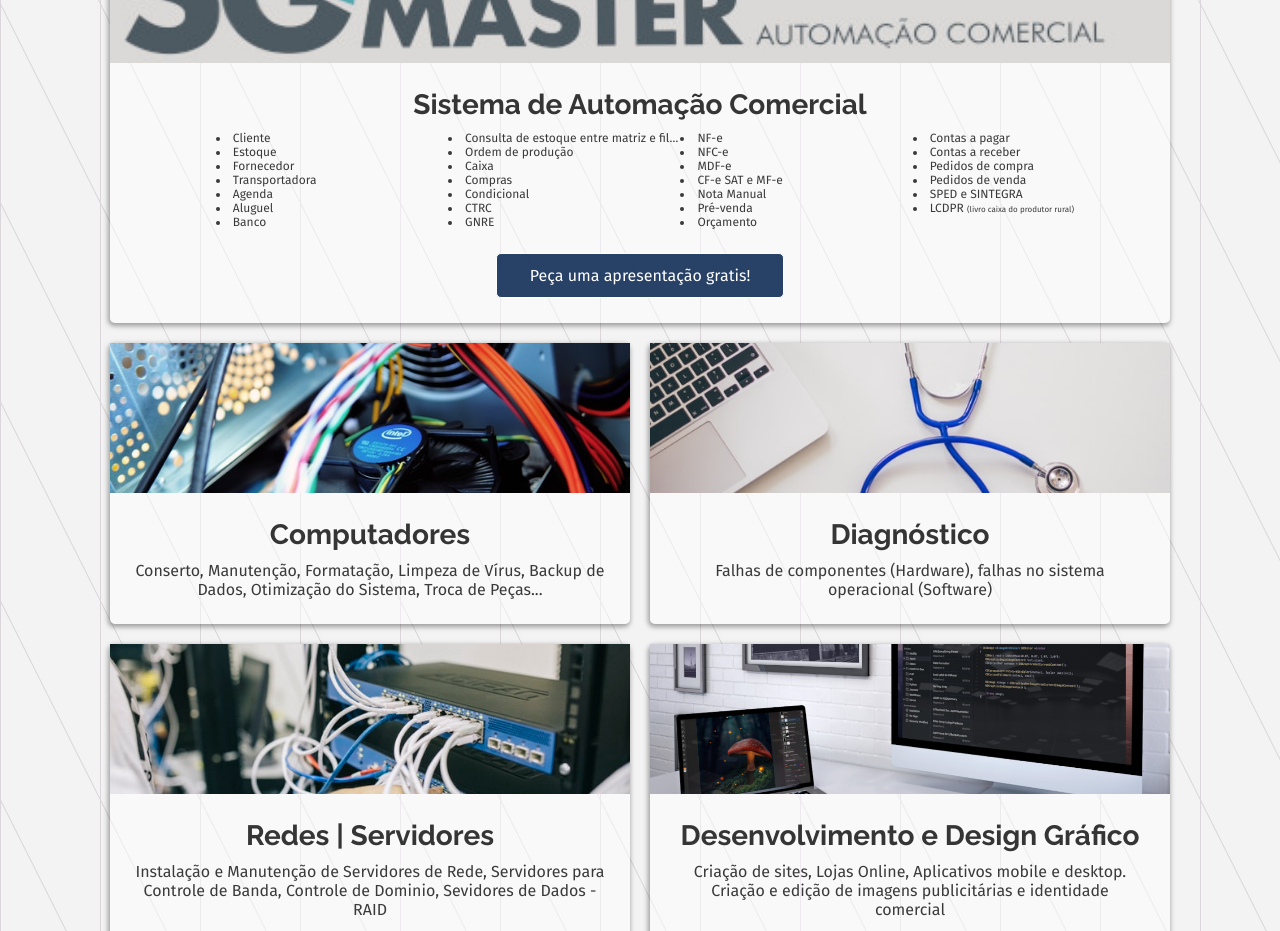
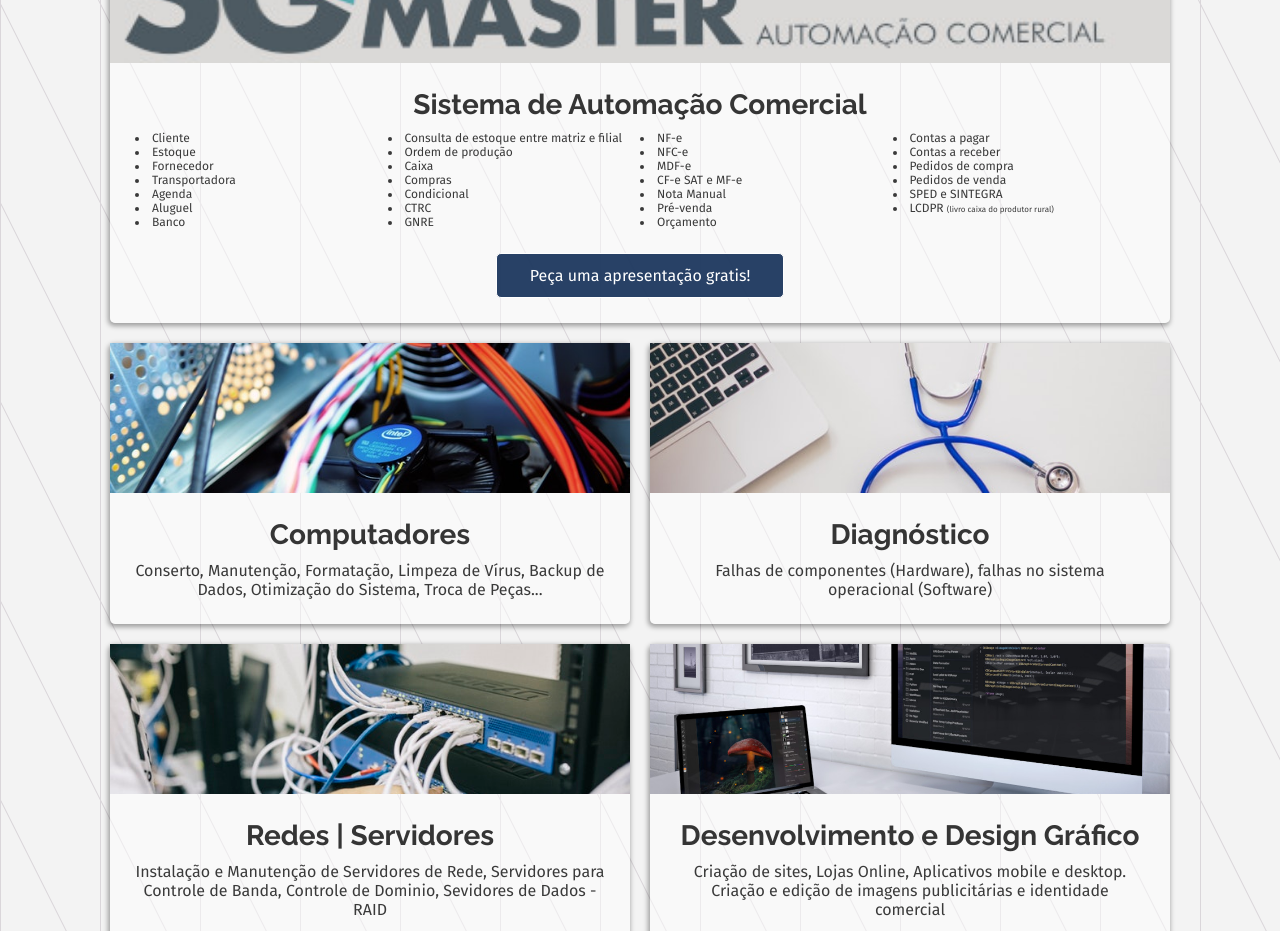
Before and after one commit to samirgannem/samirgannem.github.io, a website: page index.html in a window 1280 px wide. Shown: the part 1000-1931 px from the top of the page. Drawn offline with Linux system fonts and the light colour scheme; some packages are replaced by stand-ins of ours.

Commit message:
Correcao margin left e width functions sg

```diff
--- a/index.html
+++ b/index.html
@@ -64,7 +64,7 @@
           <div class="service-description">
             <h2 class="service-header">Sistema de Automação Comercial</h2>
             <div style="display: flex; text-align: left">
-              <div style="margin-left: 8%; width: 23%;">
+              <div style="width: 25%;">
                 <li class="sg-functions">Cliente</li>
                 <li class="sg-functions">Estoque</li>
                 <li class="sg-functions">Fornecedor</li>
@@ -73,7 +73,7 @@
                 <li class="sg-functions">Aluguel</li>
                 <li class="sg-functions">Banco</li>
               </div>
-              <div style="width: 23%">
+              <div style="width: 25%">
                 <li class="sg-functions">Consulta de estoque entre matriz e filial</li>
                 <li class="sg-functions">Ordem de produção</li>
                 <li class="sg-functions">Caixa</li>
@@ -82,7 +82,7 @@
                 <li class="sg-functions">CTRC</li>
                 <li class="sg-functions">GNRE</li>
               </div>
-              <div style="width: 23%">
+              <div style="width: 25%">
                 <li class="sg-functions">NF-e</li>
                 <li class="sg-functions">NFC-e</li>
                 <li class="sg-functions">MDF-e</li>
@@ -91,7 +91,7 @@
                 <li class="sg-functions">Pré-venda</li>
                 <li class="sg-functions">Orçamento</li>
               </div>
-              <div style="width: 23%">
+              <div style="width: 25%">
                 <li class="sg-functions">Contas a pagar</li>
                 <li class="sg-functions">Contas a receber</li>
                 <li class="sg-functions">Pedidos de compra</li>
```
